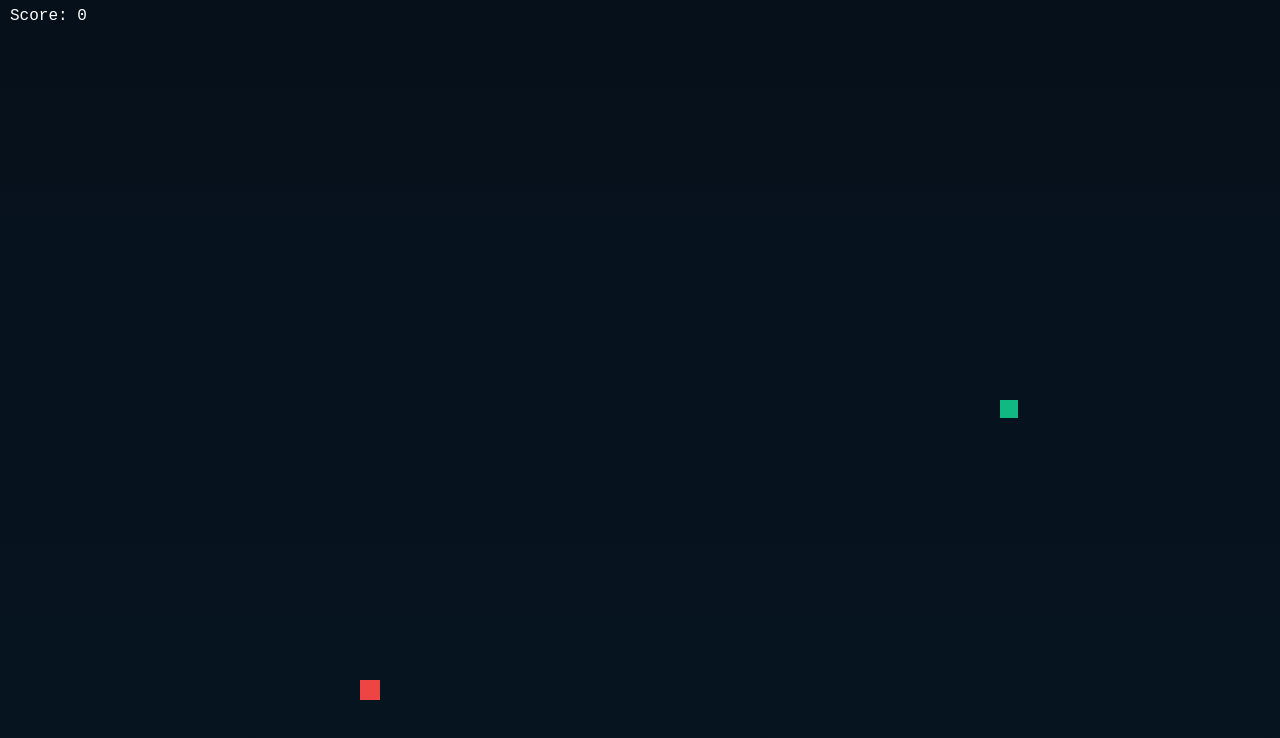
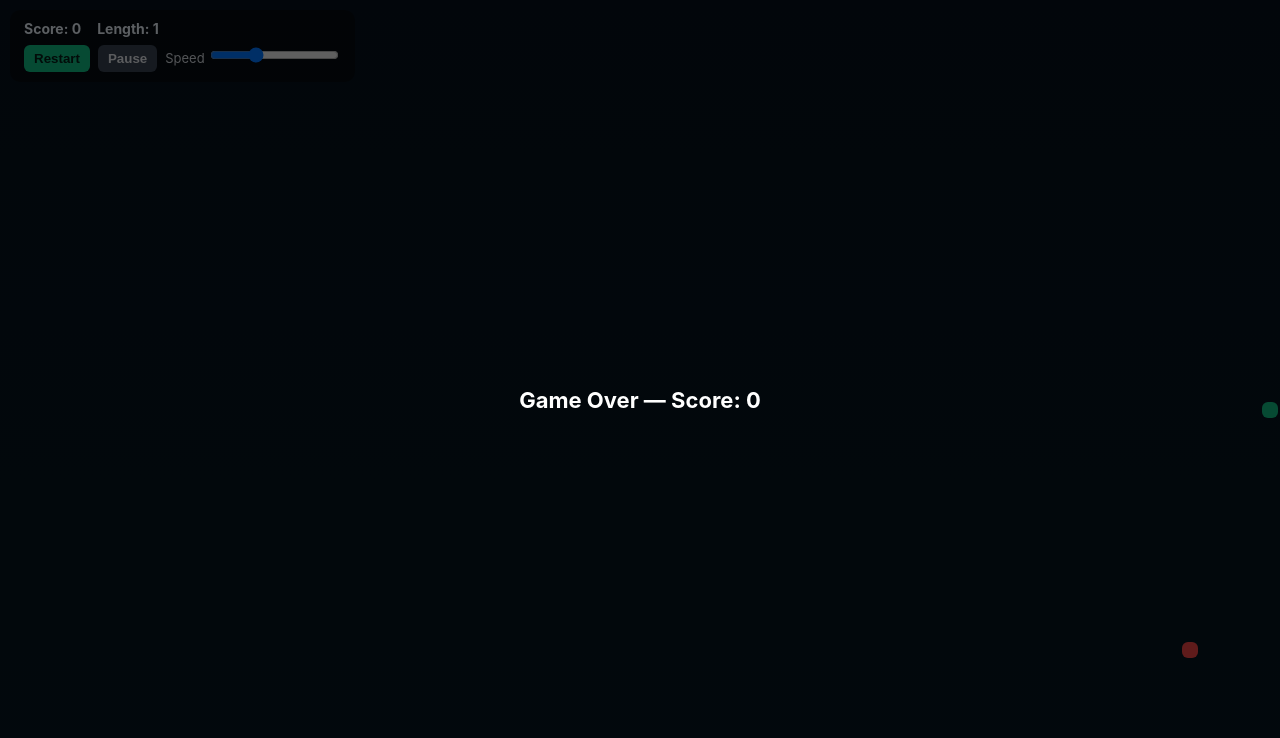
Before and after one commit to umclarence1/Snake-game, a plain HTML site: page index.html in a window 1280 px wide. Drawn offline with Linux system fonts and the light colour scheme.

Commit message:
Update index.html

```diff
--- a/index.html
+++ b/index.html
@@ -3,7 +3,7 @@
 <head>
   <meta charset="utf-8" />
   <meta name="viewport" content="width=device-width,initial-scale=1" />
-  <title>Snake — Fullscreen</title>
+  <title>Snake — Fullscreen UI</title>
   <style>
     html,body {
       margin:0; padding:0; height:100%; width:100%;
@@ -18,27 +18,73 @@
       height:100vh;
       background:linear-gradient(180deg,#06101b,#061520);
     }
+    #hud {
+      position:absolute;
+      top:10px; left:10px;
+      display:flex; flex-direction:column; gap:8px;
+      background:rgba(0,0,0,0.4);
+      padding:10px 14px;
+      border-radius:10px;
+    }
+    .stats {
+      display:flex; gap:16px;
+      font-size:14px; font-weight:bold;
+    }
+    button {
+      background:#10b981; color:#041d16;
+      font-weight:bold;
+      border:none; border-radius:6px;
+      padding:6px 10px;
+      cursor:pointer;
+    }
+    button.secondary {
+      background:#374151; color:#e5e7eb;
+    }
+    #overlayMsg {
+      position:absolute;
+      inset:0;
+      display:flex; align-items:center; justify-content:center;
+      background:rgba(0,0,0,0.6);
+      font-size:22px; font-weight:bold;
+      color:white;
+      visibility:hidden;
+    }
   </style>
 </head>
 <body>
   <canvas id="game"></canvas>
 
+  <div id="hud">
+    <div class="stats">
+      <div>Score: <span id="score">0</span></div>
+      <div>Length: <span id="length">1</span></div>
+    </div>
+    <div style="display:flex; gap:8px; flex-wrap:wrap">
+      <button id="restartBtn">Restart</button>
+      <button id="pauseBtn" class="secondary">Pause</button>
+      <label style="font-size:13px; color:#d1d5db">
+        Speed
+        <input id="speedRange" type="range" min="4" max="16" value="8" />
+      </label>
+    </div>
+  </div>
+
+  <div id="overlayMsg">Game Over</div>
+
   <script>
   (function(){
     const canvas = document.getElementById('game');
     const ctx = canvas.getContext('2d');
+    const scoreEl = document.getElementById('score');
+    const lengthEl = document.getElementById('length');
+    const restartBtn = document.getElementById('restartBtn');
+    const pauseBtn = document.getElementById('pauseBtn');
+    const speedRange = document.getElementById('speedRange');
+    const overlayMsg = document.getElementById('overlayMsg');
 
-    const CELL = 20; // cell size in px
+    const CELL = 20;
     let COLS, ROWS;
-
-    let snake = [];
-    let dir = {x:1,y:0};
-    let nextDir = {x:1,y:0};
-    let fruit = null;
-    let score = 0;
-    let running = false;
-    let paused = false;
-    let tickInterval = null;
+    let snake, dir, nextDir, fruit, score, running, paused, tickInterval;
 
     function resizeCanvas(){
       canvas.width = window.innerWidth;
@@ -46,7 +92,6 @@
       COLS = Math.floor(canvas.width / CELL);
       ROWS = Math.floor(canvas.height / CELL);
     }
-
     window.addEventListener('resize', resizeCanvas);
     resizeCanvas();
 
@@ -57,81 +102,85 @@
     function placeFruit(){
       let pos;
       const occupied = new Set(snake.map(s=>s.x+','+s.y));
-      do {
-        pos = randCell();
-      } while (occupied.has(pos.x+','+pos.y));
+      do { pos = randCell(); } while (occupied.has(pos.x+','+pos.y));
       fruit = pos;
     }
 
     function reset(){
-      snake = [];
-      const start = { x: Math.floor(COLS/2), y: Math.floor(ROWS/2) };
-      snake.push(start);
+      snake = [{ x: Math.floor(COLS/2), y: Math.floor(ROWS/2) }];
       dir = {x:1,y:0}; nextDir = {x:1,y:0};
       score = 0; running = true; paused = false;
       placeFruit();
+      overlayMsg.style.visibility = "hidden";
       startLoop();
     }
 
     function gameOver(){
       running = false; stopLoop();
-      alert("Game Over! Score: " + score);
-      reset();
+      overlayMsg.textContent = "Game Over — Score: " + score;
+      overlayMsg.style.visibility = "visible";
     }
 
     function startLoop(){
       stopLoop();
-      const ms = 100; // fixed speed
+      const ms = Math.round(1000 / Number(speedRange.value));
       tickInterval = setInterval(tick, ms);
     }
-
-    function stopLoop(){
-      if(tickInterval){ clearInterval(tickInterval); tickInterval = null; }
-    }
+    function stopLoop(){ if(tickInterval){ clearInterval(tickInterval); tickInterval=null; } }
 
     function tick(){
       if(!running || paused) return;
       if(!isOpposite(nextDir, dir)) dir = {...nextDir};
-
       const head = snake[0];
       const newHead = { x: head.x + dir.x, y: head.y + dir.y };
 
-      if(newHead.x < 0 || newHead.x >= COLS || newHead.y < 0 || newHead.y >= ROWS){
-        return gameOver();
-      }
-      if(snake.some(seg => seg.x === newHead.x && seg.y === newHead.y)){
-        return gameOver();
-      }
+      if(newHead.x<0||newHead.x>=COLS||newHead.y<0||newHead.y>=ROWS) return gameOver();
+      if(snake.some(s=>s.x===newHead.x && s.y===newHead.y)) return gameOver();
 
       snake.unshift(newHead);
 
-      if(fruit && newHead.x === fruit.x && newHead.y === fruit.y){
+      if(newHead.x===fruit.x && newHead.y===fruit.y){
         score++;
         placeFruit();
       } else {
         snake.pop();
       }
+      updateUI();
+      render();
+    }
 
-      render();
+    function updateUI(){
+      scoreEl.textContent = score;
+      lengthEl.textContent = snake.length;
     }
 
     function render(){
       ctx.clearRect(0,0,canvas.width,canvas.height);
 
+      // fruit
       if(fruit){
         ctx.fillStyle = '#ef4444';
-        ctx.fillRect(fruit.x*CELL, fruit.y*CELL, CELL, CELL);
+        roundRect(ctx, fruit.x*CELL+2, fruit.y*CELL+2, CELL-4, CELL-4, 6);
+        ctx.fill();
       }
 
+      // snake
       for(let i=0;i<snake.length;i++){
         const s = snake[i];
         ctx.fillStyle = i===0 ? '#10b981' : '#34d399';
-        ctx.fillRect(s.x*CELL, s.y*CELL, CELL-2, CELL-2);
+        roundRect(ctx, s.x*CELL+2, s.y*CELL+2, CELL-4, CELL-4, 6);
+        ctx.fill();
       }
+    }
 
-      ctx.fillStyle = "white";
-      ctx.font = "16px monospace";
-      ctx.fillText("Score: " + score, 10, 20);
+    function roundRect(ctx,x,y,w,h,r){
+      ctx.beginPath();
+      ctx.moveTo(x+r,y);
+      ctx.arcTo(x+w,y,x+w,y+h,r);
+      ctx.arcTo(x+w,y+h,x,y+h,r);
+      ctx.arcTo(x,y+h,x,y,r);
+      ctx.arcTo(x,y,x+w,y,r);
+      ctx.closePath();
     }
 
     function isOpposite(a,b){ return a.x === -b.x && a.y === -b.y; }
@@ -143,8 +192,12 @@
         if(snake.length>1 && isOpposite(cand, dir)) return;
         nextDir = cand;
       }
-      if(e.code === 'Space'){ paused = !paused; }
+      if(e.code==='Space'){ paused=!paused; }
     });
+
+    restartBtn.addEventListener('click', reset);
+    pauseBtn.addEventListener('click', ()=>{ paused=!paused; });
+    speedRange.addEventListener('input', ()=>{ if(running) startLoop(); });
 
     reset();
   })();
```
